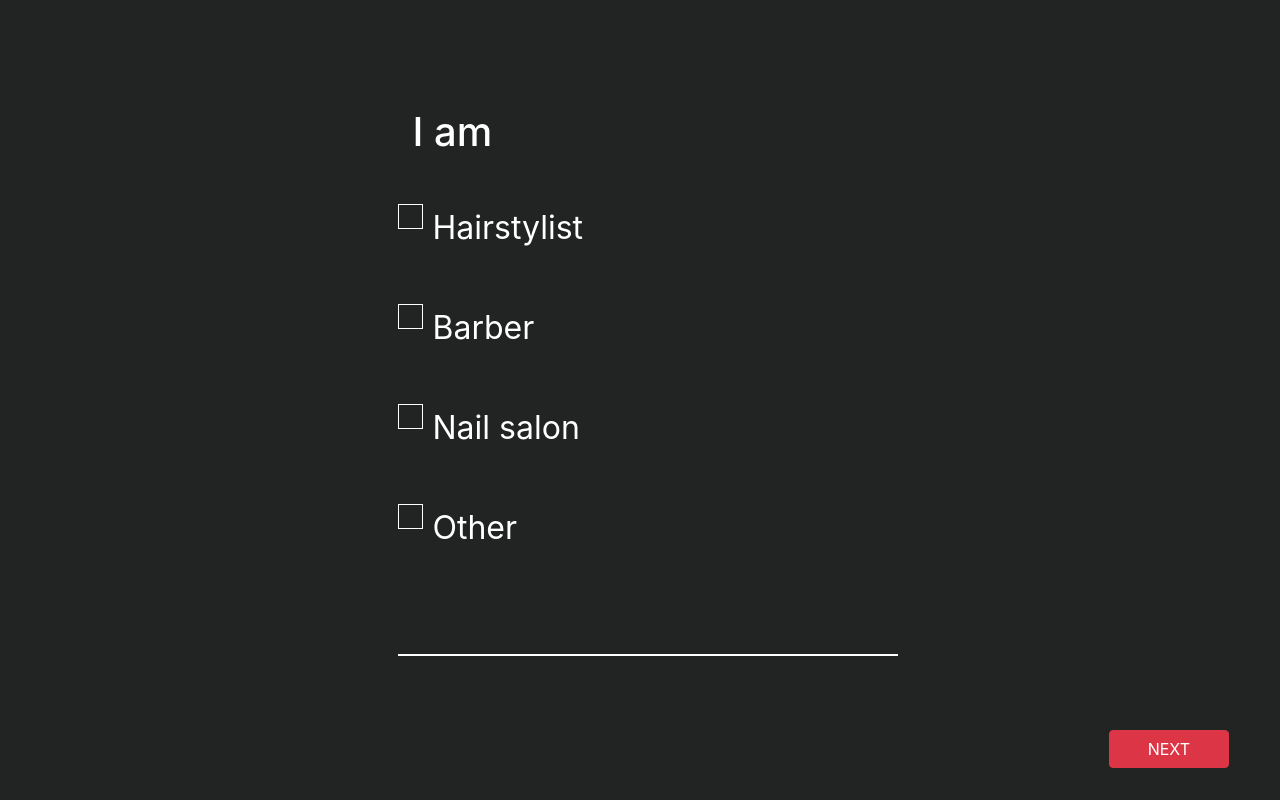
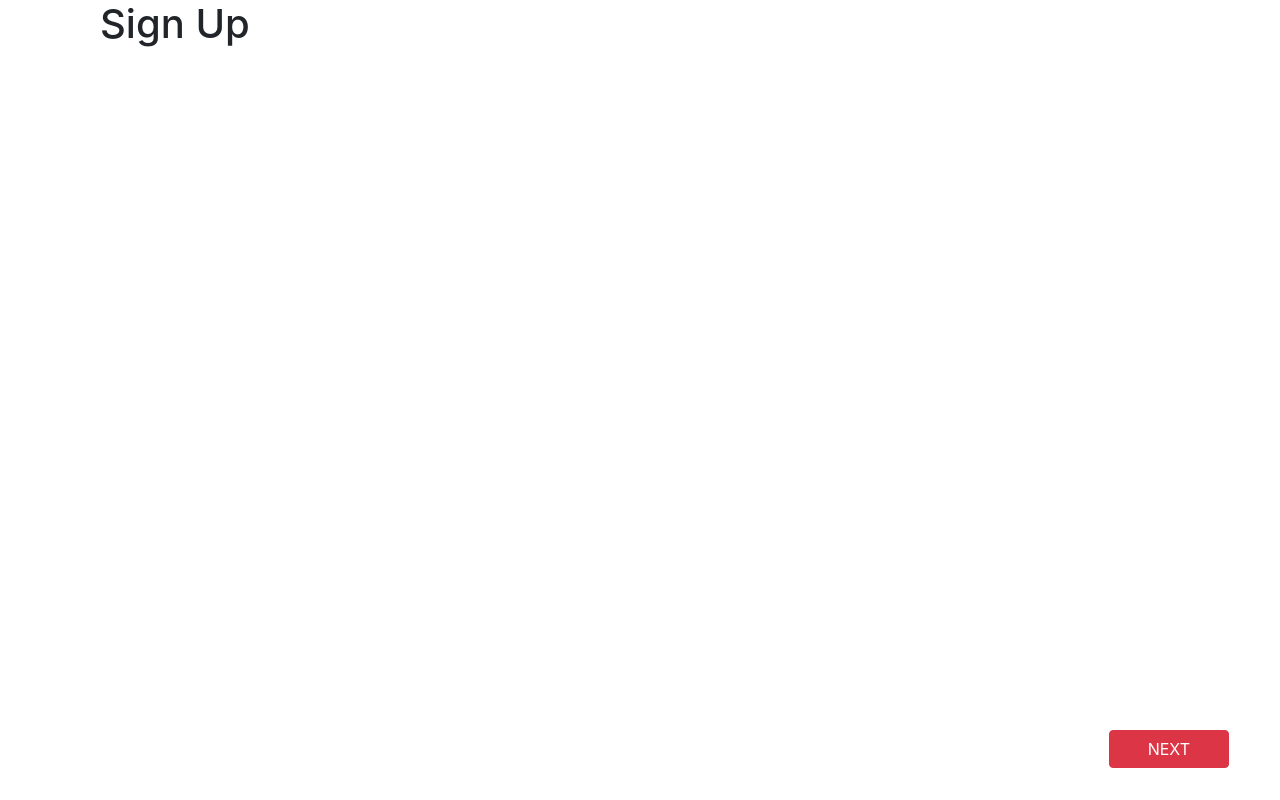
Before and after one commit to rezerve-startup/rezerve, a React (Create React App) app: page /home in a window 1280 px wide. Built offline with nearby package versions, Linux system fonts and the light colour scheme.

Commit message:
comment here

```diff
--- /dev/null
+++ b/src/SignUpPage.js
@@ -0,0 +1,47 @@
+import React, { useState } from 'react';
+import {Form, FormGroup} from 'reactstrap';
+import {Link} from 'react-router-dom';
+import './CSS/BusinSignUp.css';
+
+function SignUpPage1(props) {
+
+    const [state,setState] = useState({
+            Customer: false,
+            Business: false,
+
+    });
+
+
+
+    const handleSubmit = event =>{
+        console.log("Current State is" + JSON.stringify(state))
+        event.preventDefault();
+    }
+
+
+
+    return(
+        <div className='signUp-page'>
+            <div className='container' id="SignUpPage">
+                <Form onSubmit={handleSubmit}>
+                    <div className="row col col-11 col-md-auto offset-1 offset-sm-0">
+                        <h1>Sign Up</h1>
+                    </div>
+
+						<FormGroup row>
+                        <div className="Next row col-11 offset-1 offset-sm-0">
+                            <Link to="/BusinSignUp">
+                                <button type="submit" className="btn btn-danger">
+                                    NEXT
+                                </button>
+                            </Link>
+                        </div>
+                    </FormGroup>
+
+                </Form>
+            </div>
+        </div>
+    );
+}
+
+export default SignUpPage1;
--- a/src/main.js
+++ b/src/main.js
@@ -1,4 +1,5 @@
 import React from 'react';
+import SignUpPage1 from './SignUpPage';
 import BusinessSignUp from './BusinSignUp';
 import BusinessAccountInfo from './BusinAccInfo';
 import { BrowserRouter, Switch, Route, Redirect, Header, Footer} from 'react-router-dom';
@@ -7,7 +8,8 @@ function Main(state) {
   return (
         <BrowserRouter>
             <Switch>
-                <Route exact path='/home' component={BusinessSignUp}/>
+                <Route exact path='/SignUpPage2' component={BusinessSignUp}/>
+                <Route exact path='/home' component={SignUpPage1}/>
                 <Route exact path="/BusinActInfo" component={BusinessAccountInfo}/>
                 <Redirect to="/home"/>
             </Switch>
```
Also changed, not shown: src/CSS/Signup.css (added, +14 -0 lines).
